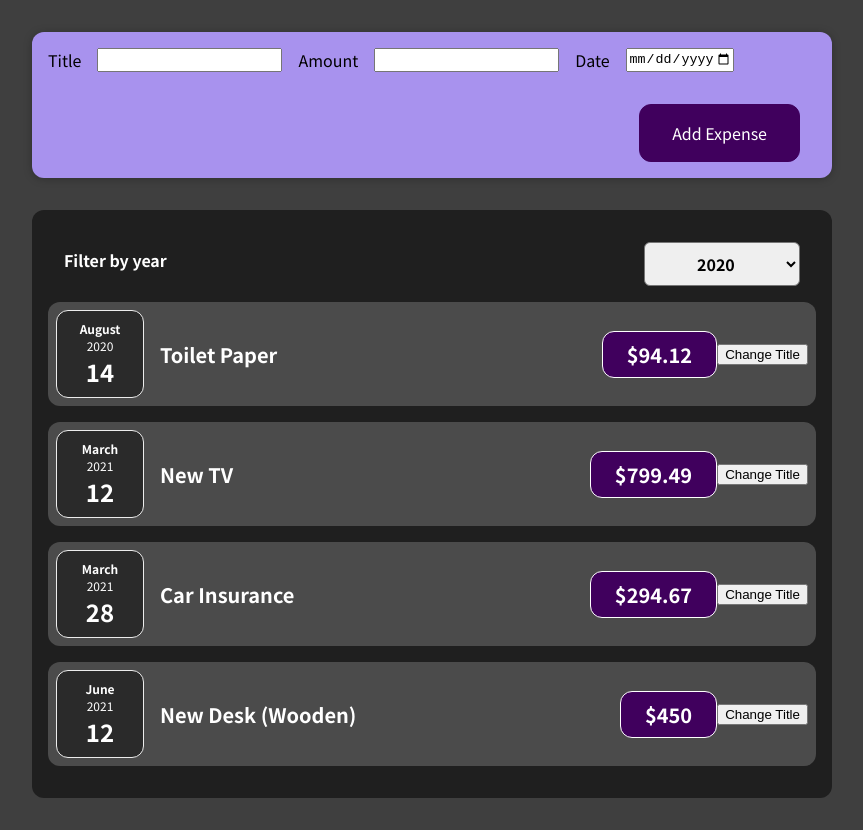
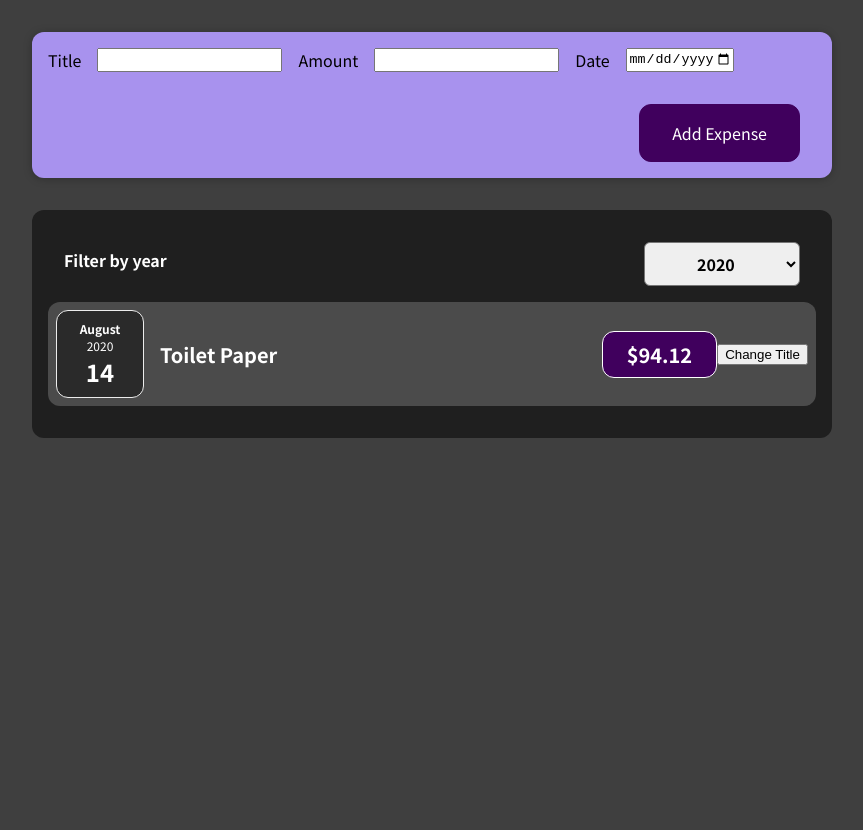
Before and after one commit to kevinniu79/ReactProject, a React (Create React App) app in the folder 01-starting-setup/01-starting-setup/: page / in a window 1280 px wide. Shown: the whole page, without its empty margins (208-1071 px from the left). After the commit the page ends 800 px from the top, so only its background shows below. Built offline with nearby package versions, Linux system fonts and the light colour scheme.

Commit message:
Dropdown Functional
Dropdown now works

```diff
--- a/01-starting-setup/01-starting-setup/src/components/Expenses.js
+++ b/01-starting-setup/01-starting-setup/src/components/Expenses.js
@@ -6,6 +6,9 @@ import ExpenseFilter from "./newExpense/ExpensesFilter.js";
 function Expenses(props) {
 
   const [filteredYear, setFilteredYear] = useState("2020");
+  const filteredExpenses = props.items.filter(expenses =>{
+    return expenses.date.getFullYear().toString() === filteredYear;
+  });
 
   function filterChangeHandler(selectedYear){
     setFilteredYear(selectedYear);
@@ -14,7 +17,7 @@ function Expenses(props) {
   return (
     <Card className="expenses">
       <ExpenseFilter selected={filteredYear} onFilterChange={filterChangeHandler}></ExpenseFilter>
-      {props.items.map((expensesElement) => (
+      {filteredExpenses.map((expensesElement) => (
         <ExpenseItem
         key={expensesElement.id}
           title={expensesElement.title}
```
Also changed, not shown: 1 other file (tests, documents, lock files or other folders).
